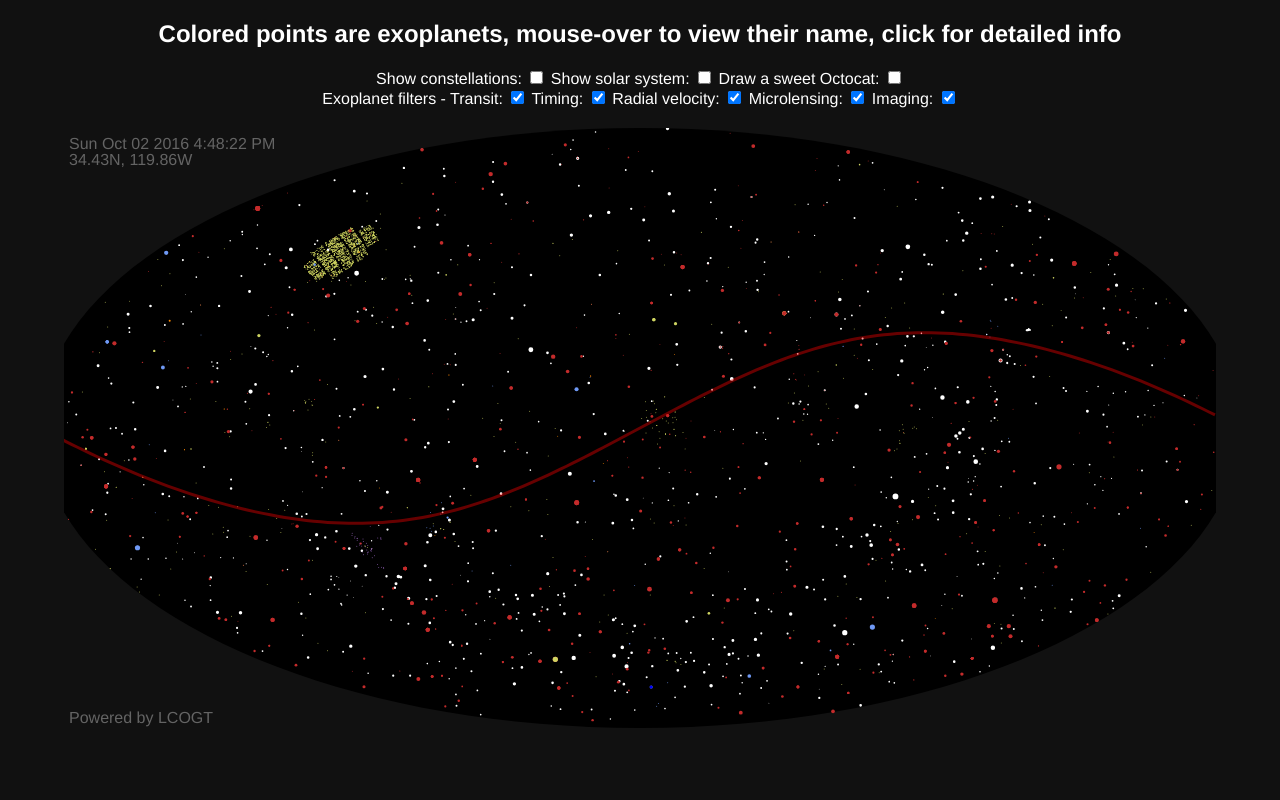
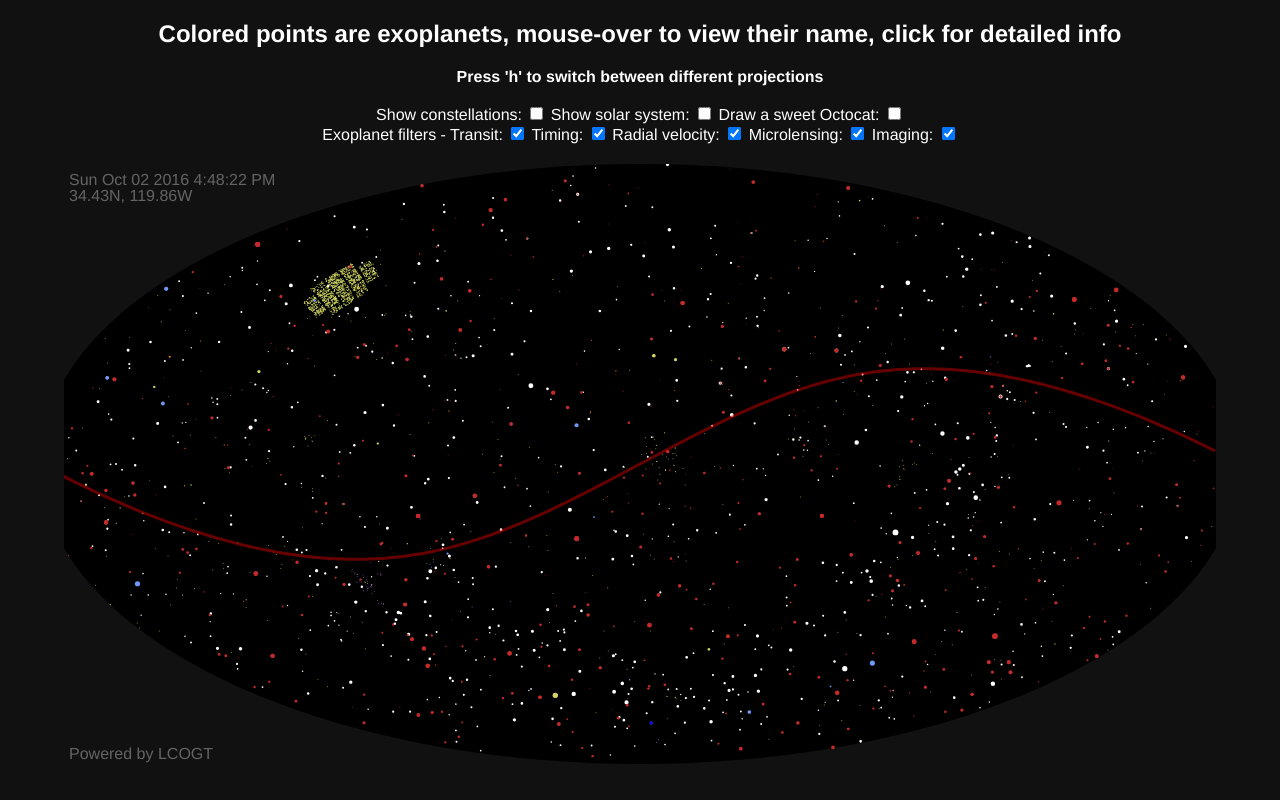
Before and after one commit to SnoopJ/exoplanet_viewer, a plain HTML site: page index.html in a window 1280 px wide. Drawn offline with Linux system fonts and the light colour scheme; no server answers.

Commit message:
Cleaned up projection availability

```diff
--- a/index.html
+++ b/index.html
@@ -118,6 +118,12 @@
                             planetarium.octostars.push([677, -1, x[i], y[i]]);
                         });
                     });
+                    delete planetarium.projections.equirectangular;
+                    delete planetarium.projections.fisheye;
+                    delete planetarium.projections.stereo;
+                    delete planetarium.projections.polar;
+                    delete planetarium.projections.lambert;
+                    delete planetarium.projections.ortho;
                 }
             })
         };
@@ -176,6 +182,7 @@
 
     <body>
         <h2><center>Colored points are exoplanets, mouse-over to view their name, click for detailed info</center></h2>
+        <center><b>Press 'h' to switch between different projections</b></center><BR/>
         <div id="controls">
             <center>
                 <!-- Draw stars: <input type="checkbox" id="showStars"/> -->
```
